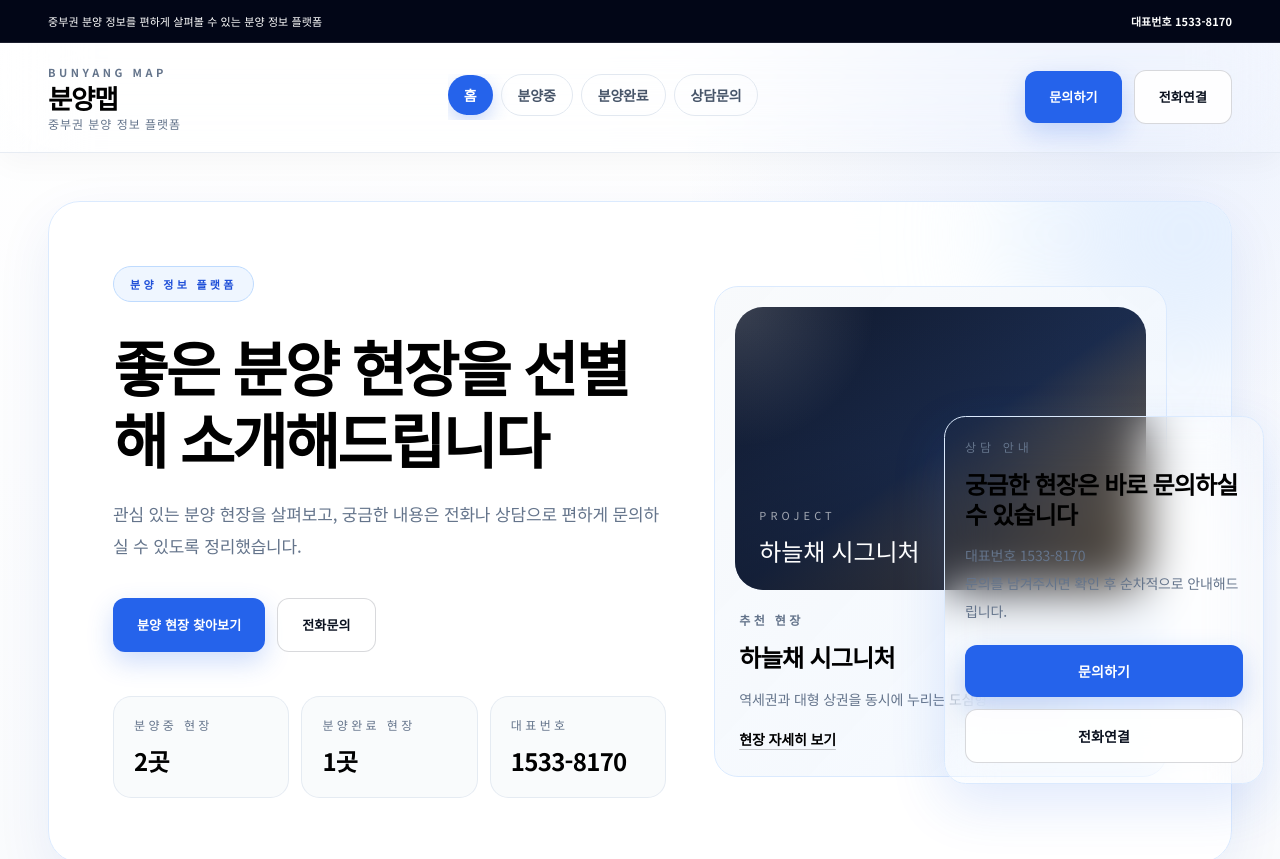
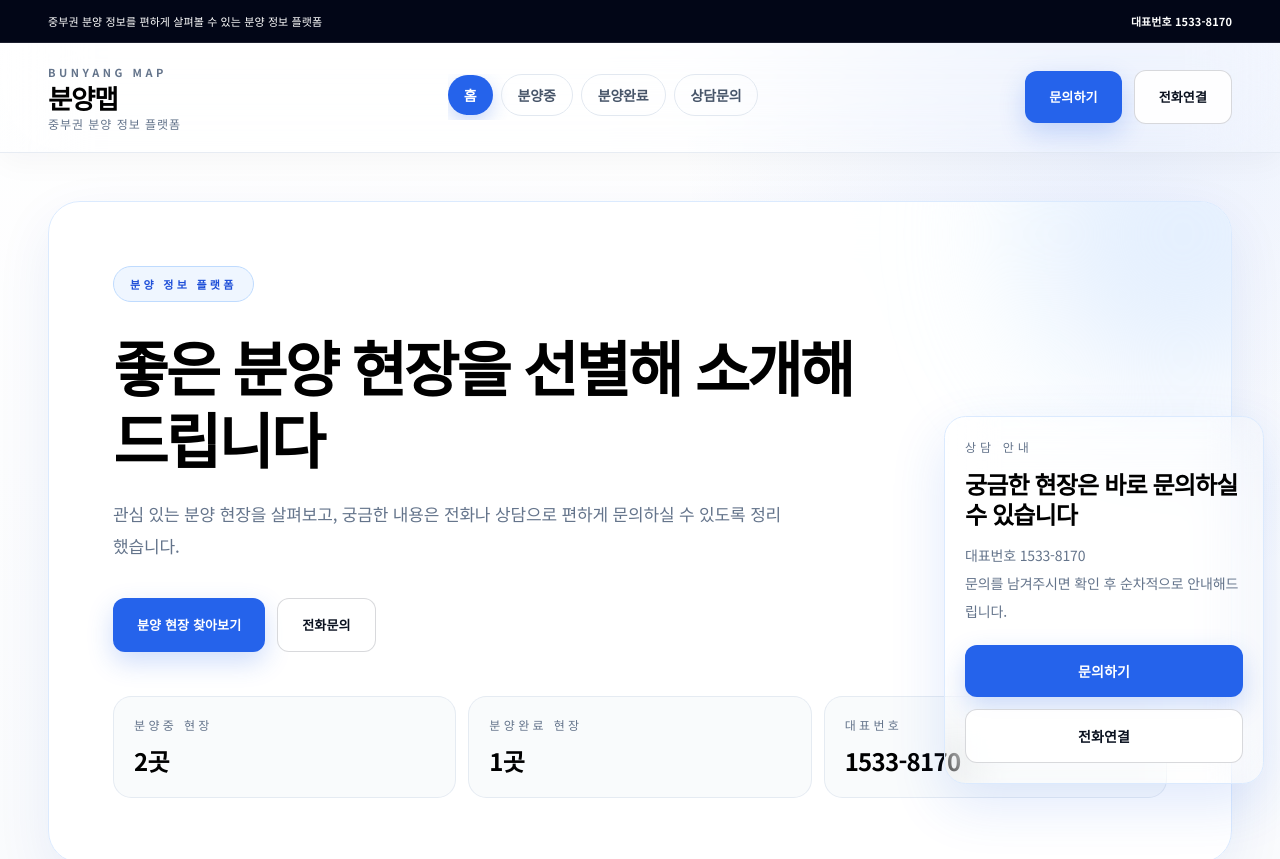
Before and after one commit to gj5x8v8xrv-a11y/qnsdid, a Next.js app: page / in a window 1280 px wide. Shown: the top 859 px of the page. Built offline with nearby package versions, Linux system fonts and the light colour scheme; no server answers.

Commit message:
Remove featured project from homepage

```diff
--- a/src/app/(site)/page.tsx
+++ b/src/app/(site)/page.tsx
@@ -2,7 +2,6 @@ import Link from "next/link";
 import { PageHero } from "@/components/site/page-hero";
 import { ProjectCard } from "@/components/site/project-card";
 import { SectionHeading } from "@/components/site/section-heading";
-import { ProjectVisual } from "@/components/ui/project-visual";
 import { getHomePageSettings, getProjects } from "@/lib/data";
 import { getProjectRegion, getSiteConfig, NAVER_INQUIRY_URL } from "@/lib/utils";
 
@@ -15,7 +14,6 @@ export default async function HomePage() {
     getHomePageSettings()
   ]);
   const site = getSiteConfig();
-  const featuredProject = activeProjects[0];
   const regions = [...new Set(activeProjects.map((project) => getProjectRegion(project)).filter(Boolean))].sort(
     (left, right) => left.localeCompare(right, "ko")
   );
@@ -41,29 +39,6 @@ export default async function HomePage() {
           { label: homePageSettings.heroPhoneStatLabel, value: site.companyPhone }
         ]}
         title={homePageSettings.heroTitle}
-        visual={
-          featuredProject ? (
-            <div className="space-y-5">
-              <ProjectVisual
-                className="aspect-[16/11]"
-                imageUrl={featuredProject.coverImageUrl}
-                title={featuredProject.name}
-              />
-              <div className="px-1 pb-1 text-black">
-                <p className="text-[length:var(--home-featured-label-size,12px)] font-semibold uppercase tracking-[0.28em] text-muted">{homePageSettings.featuredProjectLabel}</p>
-                <h2 className="mt-3 text-[length:var(--home-card-title-size,1.08rem)] leading-[1.3] tracking-[-0.03em] sm:text-2xl">
-                  {featuredProject.name}
-                </h2>
-                <p className="mt-3 text-[length:var(--home-body-text-size,13px)] leading-6 text-muted sm:text-sm sm:leading-7">
-                  {featuredProject.premiumSummary}
-                </p>
-                <Link className="mt-4 inline-flex text-sm font-semibold underline decoration-black/20 underline-offset-4" href={`/projects/${featuredProject.slug}`}>
-                  현장 자세히 보기
-                </Link>
-              </div>
-            </div>
-          ) : undefined
-        }
       />
 
       <section className="page-shell py-7 sm:py-16" aria-labelledby="region-finder-title">
--- a/src/components/site/page-hero.tsx
+++ b/src/components/site/page-hero.tsx
@@ -28,7 +28,7 @@ export function PageHero({
     <section className="page-shell pb-5 pt-3 sm:pb-16 sm:pt-12">
       <div className="relative overflow-hidden rounded-[1.25rem] border border-blue-100 bg-white/90 px-4 py-5 text-black shadow-[0_20px_55px_rgba(30,64,175,0.08)] backdrop-blur-xl sm:rounded-[2rem] sm:px-12 sm:py-14 lg:px-16 lg:py-16">
         <div className="pointer-events-none absolute -right-28 -top-32 h-80 w-80 rounded-full bg-blue-100/70 blur-3xl" />
-        <div className="grid gap-6 sm:gap-12 lg:grid-cols-[minmax(0,1.1fr)_minmax(320px,0.9fr)] lg:items-center">
+        <div className={`grid gap-6 sm:gap-12 lg:items-center ${visual ? "lg:grid-cols-[minmax(0,1.1fr)_minmax(320px,0.9fr)]" : "lg:grid-cols-1"}`}>
           <div className="relative">
             <p className="inline-flex rounded-full border border-blue-200 bg-blue-50 px-3 py-1 text-[9px] font-bold uppercase tracking-[0.2em] text-blue-700 sm:px-4 sm:py-2 sm:text-[11px] sm:tracking-[0.3em]">
               {eyebrow}
```
